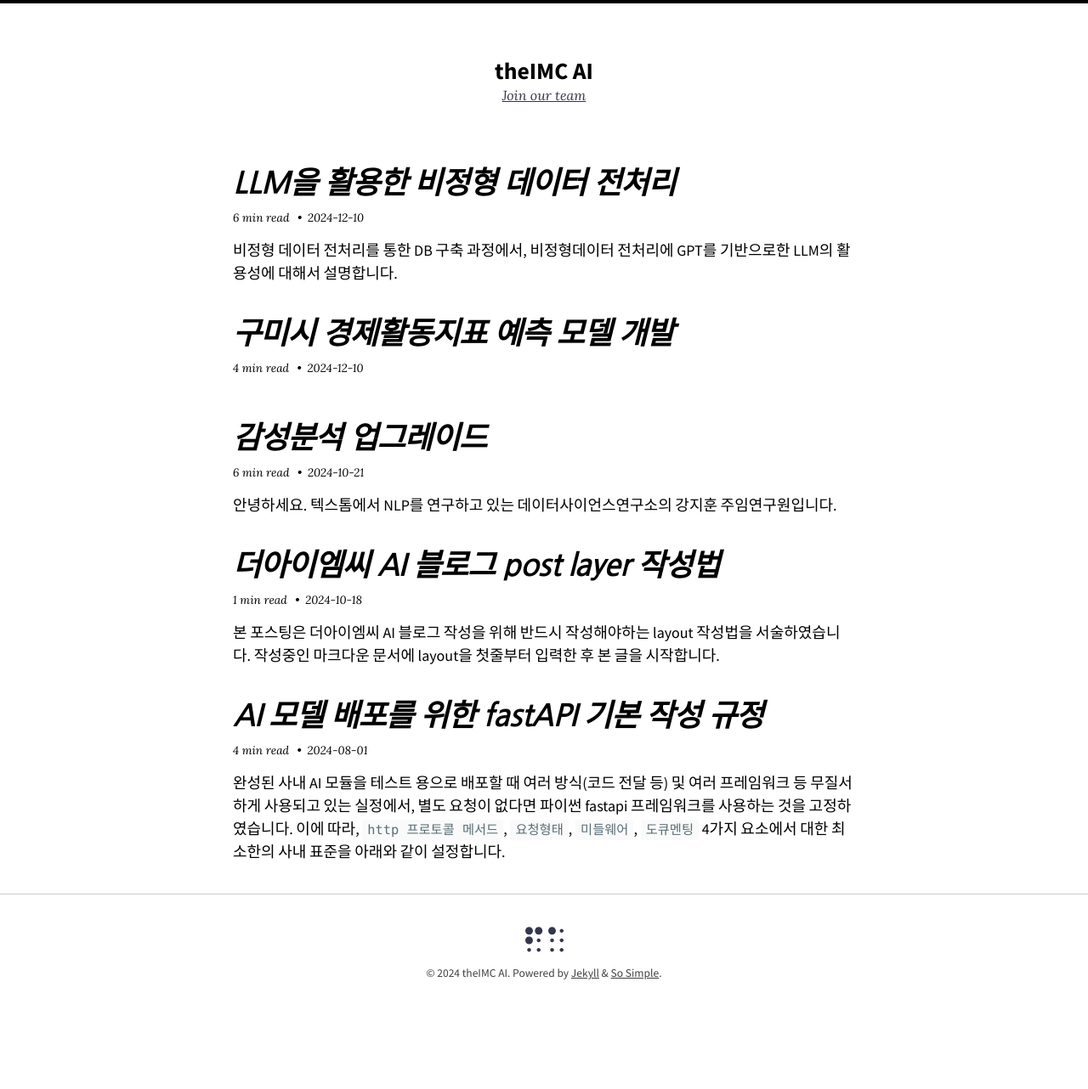
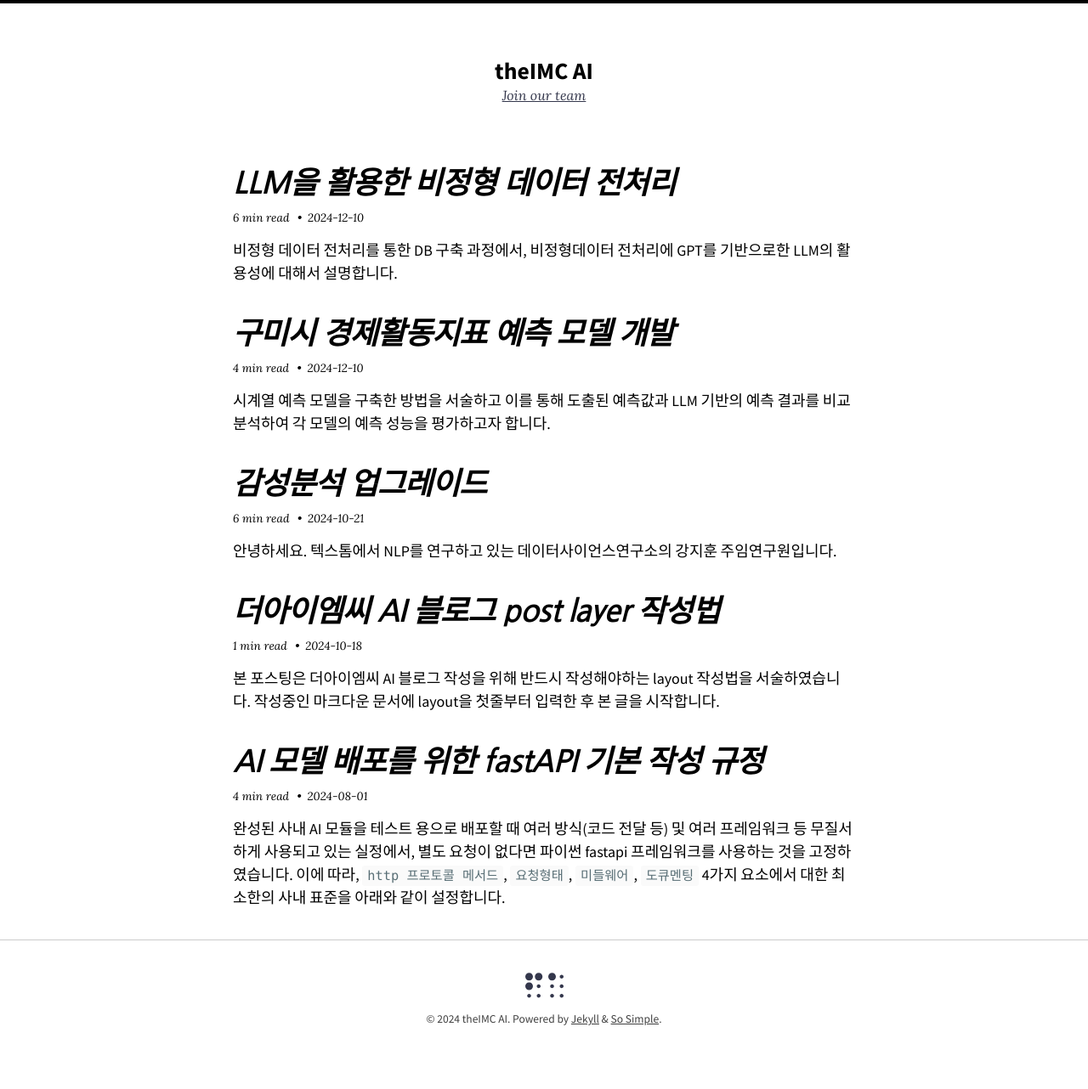
Before and after one commit to aitheimc/aitheimc.github.io, a Jekyll site: the page built from index.html, in a window 1280 px wide. Shown: the whole page at 85% size. Built offline with Jekyll 4.4.1, drawn with Linux system fonts in a browser that asks for light colours; nearby versions of some CDN libraries; the list of posts is cut into pages by our own code; before the commit the page ends 1228 px from its top, so only the background shows below that.

Commit message:
241211_fix2

```diff
--- a/_posts/2024-12-10-gumi-economic-indicator-prediction-model.markdown
+++ b/_posts/2024-12-10-gumi-economic-indicator-prediction-model.markdown
@@ -9,10 +9,11 @@
     - forecast
     - LLM
 ---
+
+시계열 예측 모델을 구축한 방법을 서술하고 이를 통해 도출된 예측값과 LLM 기반의 예측 결과를 비교 분석하여 각 모델의 예측 성능을 평가하고자 합니다.
+
 <!--more-->
 
-
-- 시계열 예측 모델을 구축한 방법을 서술하고 이를 통해 도출된 예측값과 LLM 기반의 예측 결과를 비교 분석하여 각 모델의 예측 성능을 평가하고자 함
 ---
 
 ### 1. 개발 목표
```
